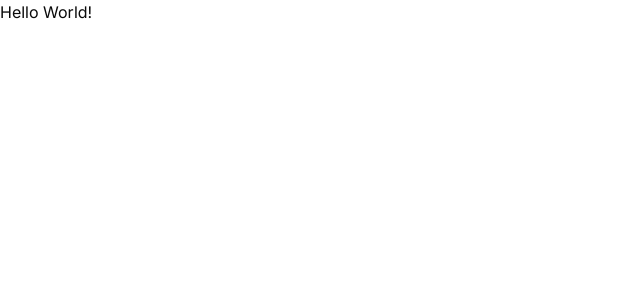
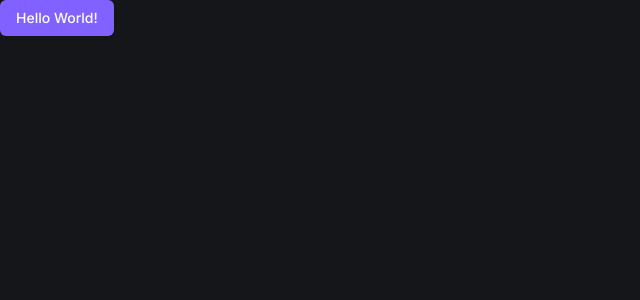
Before and after one commit to lucsfn/barbershop, a Next.js app: page / in a window 1280 px wide. Shown: the top 300 px of the page, without its empty margins (0-640 px from the left). Built offline with nearby package versions, Linux system fonts and the light colour scheme.

Commit message:
chore: update shadcn theme

```diff
--- a/app/globals.css
+++ b/app/globals.css
@@ -2,91 +2,48 @@
 @tailwind components;
 @tailwind utilities;
 
-:root {
-  --foreground-rgb: 0, 0, 0;
-  --background-start-rgb: 214, 219, 220;
-  --background-end-rgb: 255, 255, 255;
-}
+@layer base {
+  .dark {
+    --background: 225 9% 9%;
+    --foreground: 210 40% 98%;
 
-@media (prefers-color-scheme: dark) {
-  :root {
-    --foreground-rgb: 255, 255, 255;
-    --background-start-rgb: 0, 0, 0;
-    --background-end-rgb: 0, 0, 0;
+    --card: 228 9% 11%;
+    --card-foreground: 210 40% 98%;
+
+    --popover: 228 9% 11%;
+    --popover-foreground: 210 40% 98%;
+
+    --primary: 252 100% 69%;
+    --primary-foreground: 0 0% 100%;
+
+    --secondary: 228 6% 16%;
+    --secondary-foreground: 210 40% 98%;
+
+    --muted: 228 6% 16%;
+    --muted-foreground: 215 20.2% 65.1%;
+
+    --accent: 228 6% 16%;
+    --accent-foreground: 210 40% 98%;
+
+    --destructive: 0 84% 60%;
+    --destructive-foreground: 210 40% 98%;
+
+    --border: 228 6% 16%;
+    --input: 228 6% 16%;
+    --ring: 212.7 26.8% 83.9%;
+
+    --radius: 0.5rem;
   }
 }
 
-@layer utilities {
-  .text-balance {
-    text-wrap: balance;
+@layer base {
+  * {
+    @apply border-border antialiased;
+  }
+  html {
+    @apply h-full;
+  }
+  body {
+    @apply h-full bg-background text-foreground;
   }
 }
-
-
-
-@layer base {
-  :root {
-    --background: 0 0% 100%;
-    --foreground: 0 0% 3.9%;
-    --card: 0 0% 100%;
-    --card-foreground: 0 0% 3.9%;
-    --popover: 0 0% 100%;
-    --popover-foreground: 0 0% 3.9%;
-    --primary: 0 0% 9%;
-    --primary-foreground: 0 0% 98%;
-    --secondary: 0 0% 96.1%;
-    --secondary-foreground: 0 0% 9%;
-    --muted: 0 0% 96.1%;
-    --muted-foreground: 0 0% 45.1%;
-    --accent: 0 0% 96.1%;
-    --accent-foreground: 0 0% 9%;
-    --destructive: 0 84.2% 60.2%;
-    --destructive-foreground: 0 0% 98%;
-    --border: 0 0% 89.8%;
-    --input: 0 0% 89.8%;
-    --ring: 0 0% 3.9%;
-    --chart-1: 12 76% 61%;
-    --chart-2: 173 58% 39%;
-    --chart-3: 197 37% 24%;
-    --chart-4: 43 74% 66%;
-    --chart-5: 27 87% 67%;
-    --radius: 0.5rem;
-  }
-  .dark {
-    --background: 0 0% 3.9%;
-    --foreground: 0 0% 98%;
-    --card: 0 0% 3.9%;
-    --card-foreground: 0 0% 98%;
-    --popover: 0 0% 3.9%;
-    --popover-foreground: 0 0% 98%;
-    --primary: 0 0% 98%;
-    --primary-foreground: 0 0% 9%;
-    --secondary: 0 0% 14.9%;
-    --secondary-foreground: 0 0% 98%;
-    --muted: 0 0% 14.9%;
-    --muted-foreground: 0 0% 63.9%;
-    --accent: 0 0% 14.9%;
-    --accent-foreground: 0 0% 98%;
-    --destructive: 0 62.8% 30.6%;
-    --destructive-foreground: 0 0% 98%;
-    --border: 0 0% 14.9%;
-    --input: 0 0% 14.9%;
-    --ring: 0 0% 83.1%;
-    --chart-1: 220 70% 50%;
-    --chart-2: 160 60% 45%;
-    --chart-3: 30 80% 55%;
-    --chart-4: 280 65% 60%;
-    --chart-5: 340 75% 55%;
-  }
-}
-
-
-
-@layer base {
-  * {
-    @apply border-border;
-  }
-  body {
-    @apply bg-background text-foreground;
-  }
-}
--- a/app/layout.tsx
+++ b/app/layout.tsx
@@ -15,7 +15,7 @@ export default function RootLayout({
   children: React.ReactNode;
 }>) {
   return (
-    <html lang="en">
+    <html lang="en" className="dark">
       <body className={inter.className}>{children}</body>
     </html>
   );
--- a/app/page.tsx
+++ b/app/page.tsx
@@ -1,5 +1,7 @@
 "use client"
 
+import { Button } from "./_components/ui/button"
+
 export default function Home() {
-  return <h1>Hello World!</h1>
+  return <Button>Hello World!</Button>
 }
```
